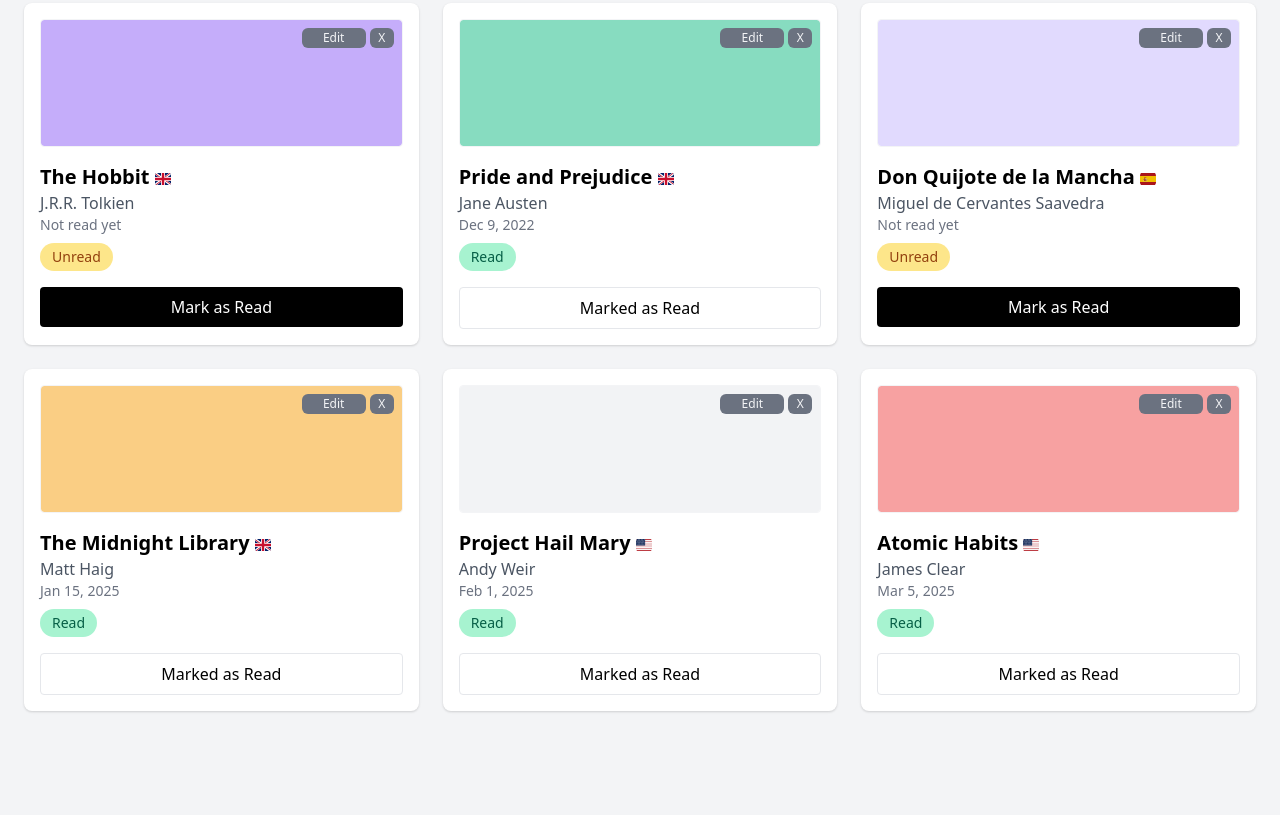
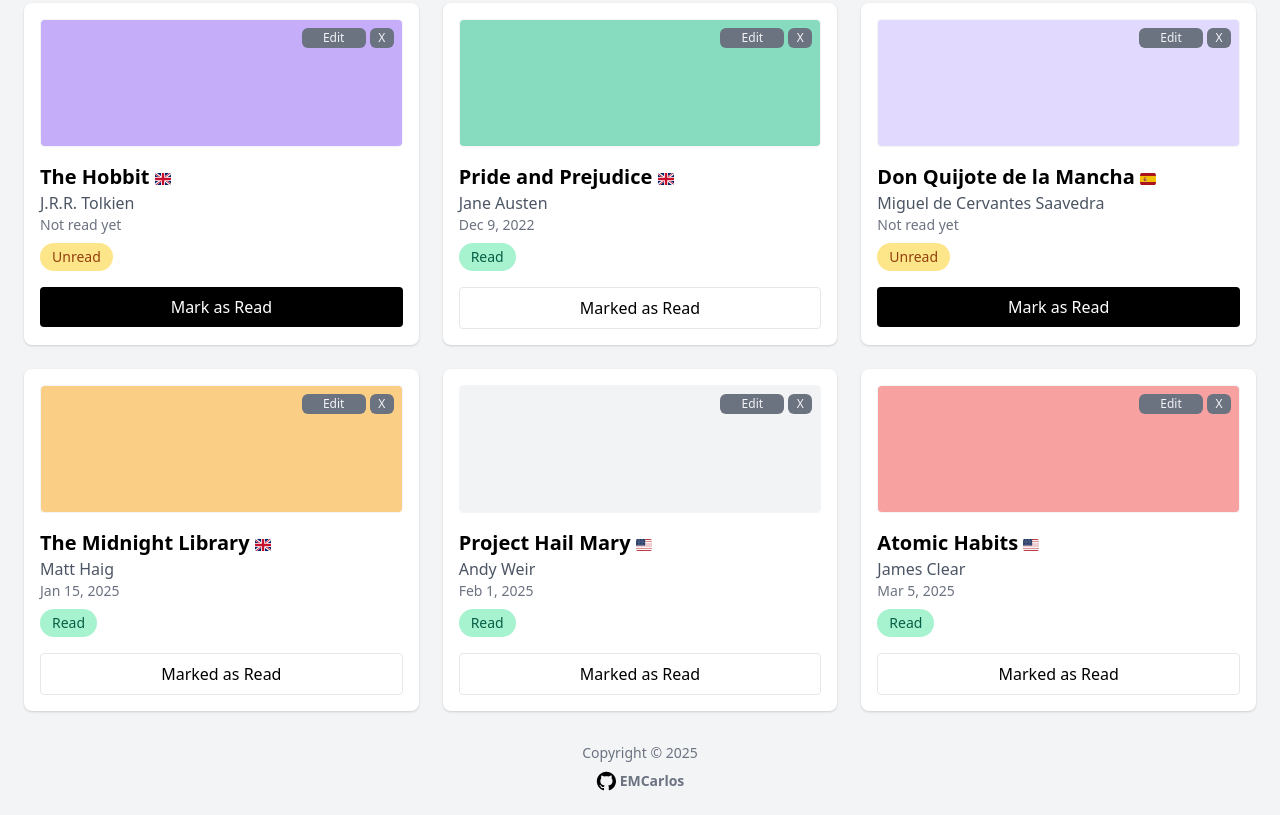
Before and after one commit to EMCarlos/odin-library, a plain HTML site: page index.html in a window 1280 px wide. Shown: the part 505-1320 px from the top of the page. Before the commit the page ends 1240 px from the top, so only its background shows below. Drawn offline with nearby package versions, Linux system fonts and the light colour scheme.

Commit message:
refactor: add footer with copyright and GitHub link for improved site information

```diff
--- a/index.html
+++ b/index.html
@@ -26,10 +26,7 @@
             spellcheck="false"
             data-ms-editor="true"
           />
-          <select
-            id="statusFilter"
-            class="p-2 border rounded"
-          >
+          <select id="statusFilter" class="p-2 border rounded">
             <option value="">All</option>
             <option value="true">Read</option>
             <option value="false">To Read</option>
@@ -220,6 +217,38 @@
       </div>
     </dialog>
 
+    <footer class="text-center mt-8 text-sm text-gray-500 flex flex-col gap-2">
+      <p>
+        Copyright &copy;
+        <script>
+          document.write(new Date().getFullYear());
+        </script>
+      </p>
+
+      <a
+        href="https://github.com/EMCarlos/odin-library"
+        class="flex justify-center font-semibold hover:underline"
+        target="_blank"
+        rel="noopener noreferrer"
+      >
+        <svg
+          class="inline h- w- mr-1"
+          height="20"
+          aria-hidden="true"
+          viewBox="0 0 24 24"
+          version="1.1"
+          width="20"
+          data-view-component="true"
+          class="octicon octicon-mark-github"
+        >
+          <path
+            d="M12.5.75C6.146.75 1 5.896 1 12.25c0 5.089 3.292 9.387 7.863 10.91.575.101.79-.244.79-.546 0-.273-.014-1.178-.014-2.142-2.889.532-3.636-.704-3.866-1.35-.13-.331-.69-1.352-1.18-1.625-.402-.216-.977-.748-.014-.762.906-.014 1.553.834 1.769 1.179 1.035 1.74 2.688 1.25 3.349.948.1-.747.402-1.25.733-1.538-2.559-.287-5.232-1.279-5.232-5.678 0-1.25.445-2.285 1.178-3.09-.115-.288-.517-1.467.115-3.048 0 0 .963-.302 3.163 1.179.92-.259 1.897-.388 2.875-.388.977 0 1.955.13 2.875.388 2.2-1.495 3.162-1.179 3.162-1.179.633 1.581.23 2.76.115 3.048.733.805 1.179 1.825 1.179 3.09 0 4.413-2.688 5.39-5.247 5.678.417.36.776 1.05.776 2.128 0 1.538-.014 2.774-.014 3.162 0 .302.216.662.79.547C20.709 21.637 24 17.324 24 12.25 24 5.896 18.854.75 12.5.75Z"
+          ></path>
+        </svg>
+        EMCarlos
+      </a>
+    </footer>
+
     <script src="./index.js"></script>
   </body>
 </html>
```
